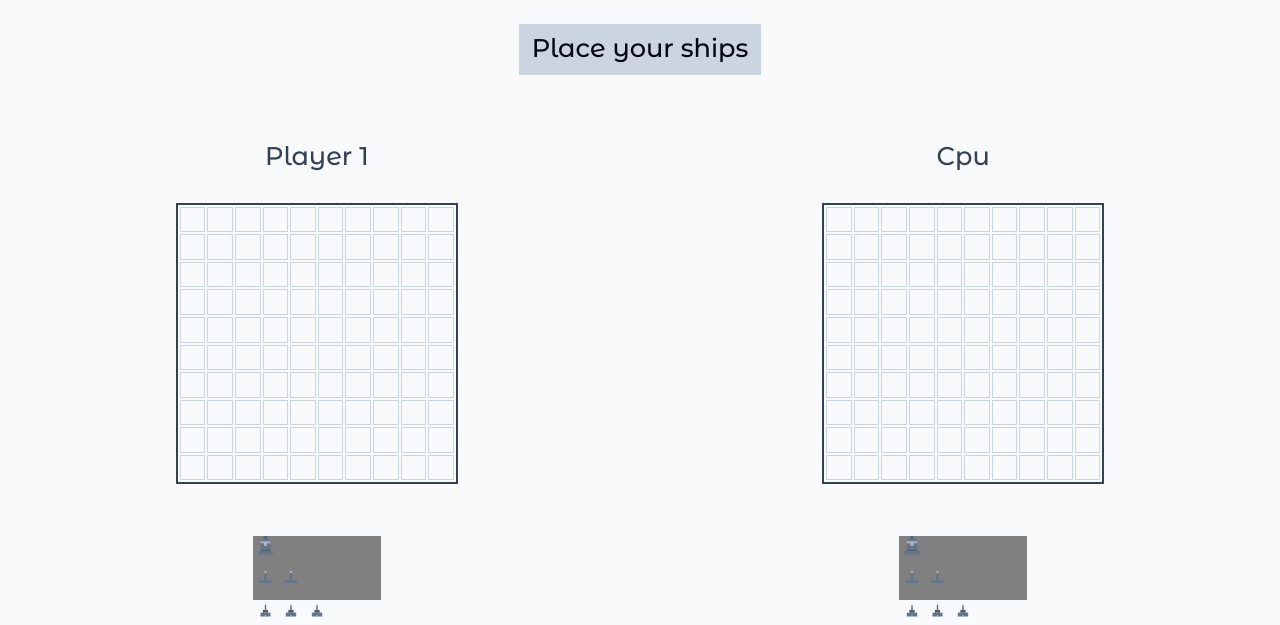
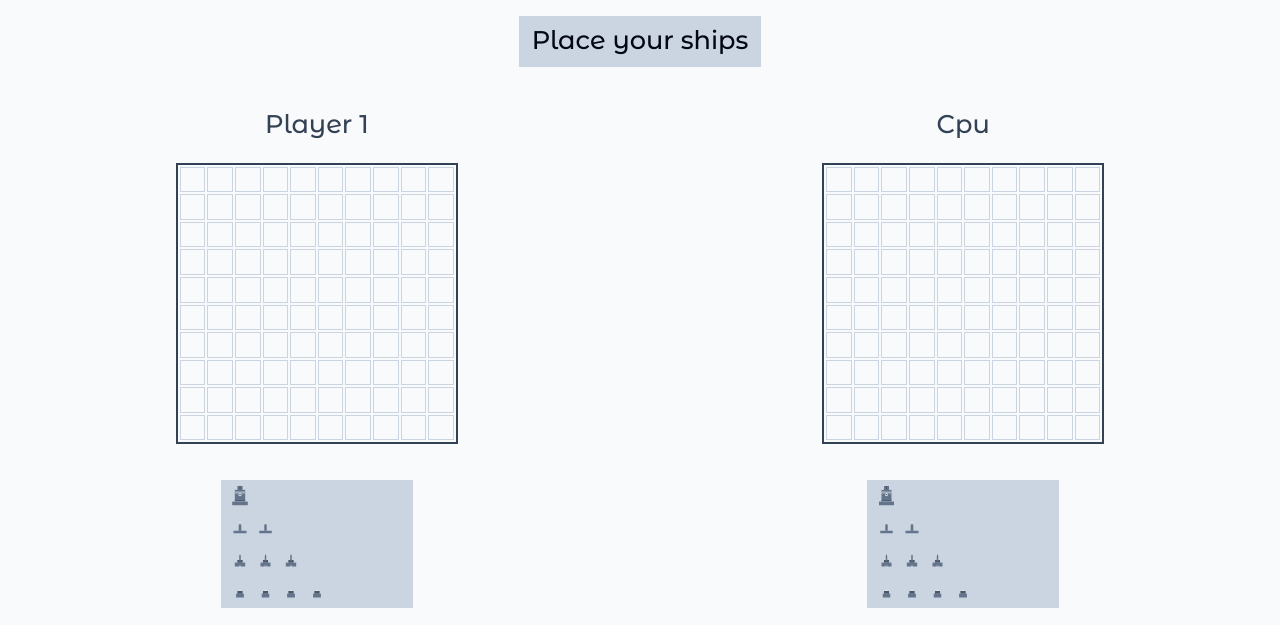
Before and after one commit to dak79/odin-battleship, a website built with webpack: page src/index.html in a window 1280 px wide. Shown: the part 88-713 px from the top of the page. Built offline with nearby package versions, Linux system fonts and the light colour scheme.

Commit message:
add ships icons layout

```diff
--- a/src/style/style.css
+++ b/src/style/style.css
@@ -129,9 +129,12 @@ body {
 }
 
 .ships-container {
-  background-color: grey;
-  width: 10vw;
-  height: 5vw;
+  background-color: var(--slate300);
+  display: flex;
+  flex-direction: column;
+  padding: 0.5vw;
+  width: 15vw;
+  height: 10vw;
 }
 
 .player-ships {
```
